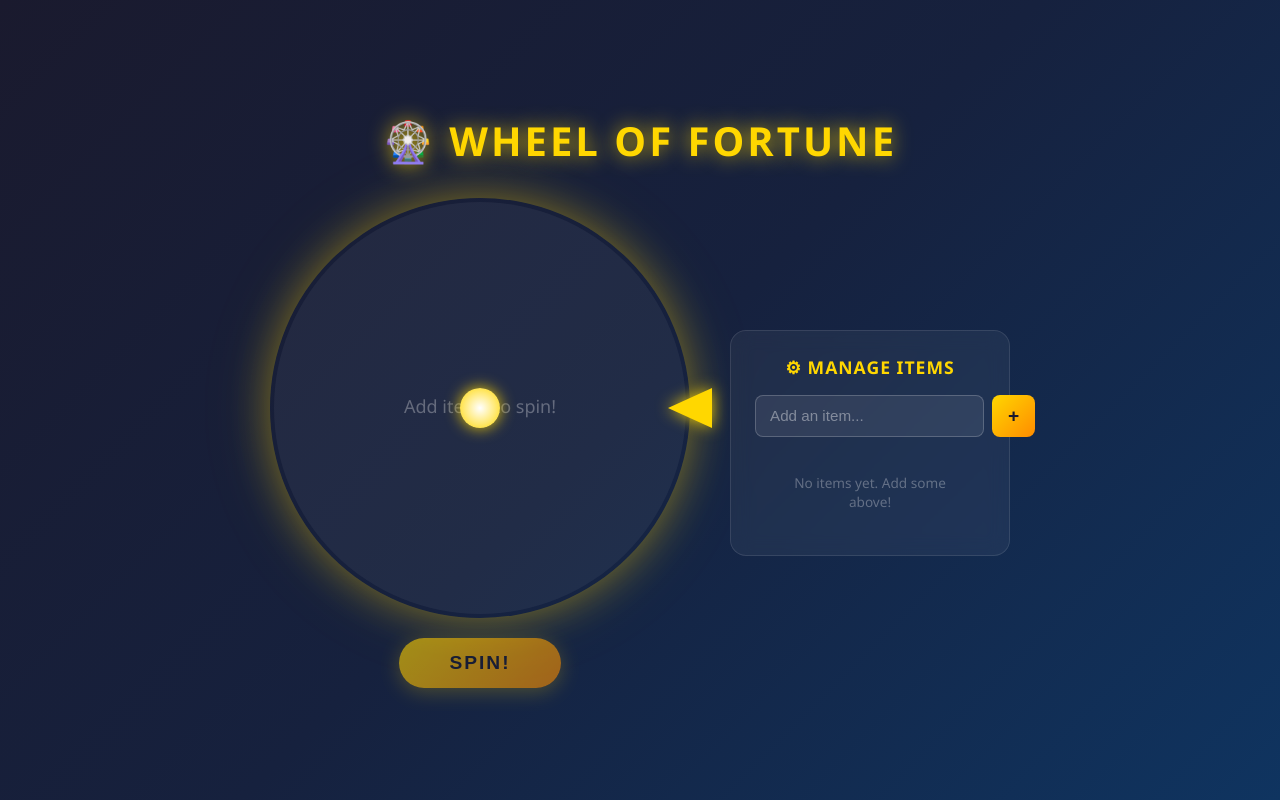
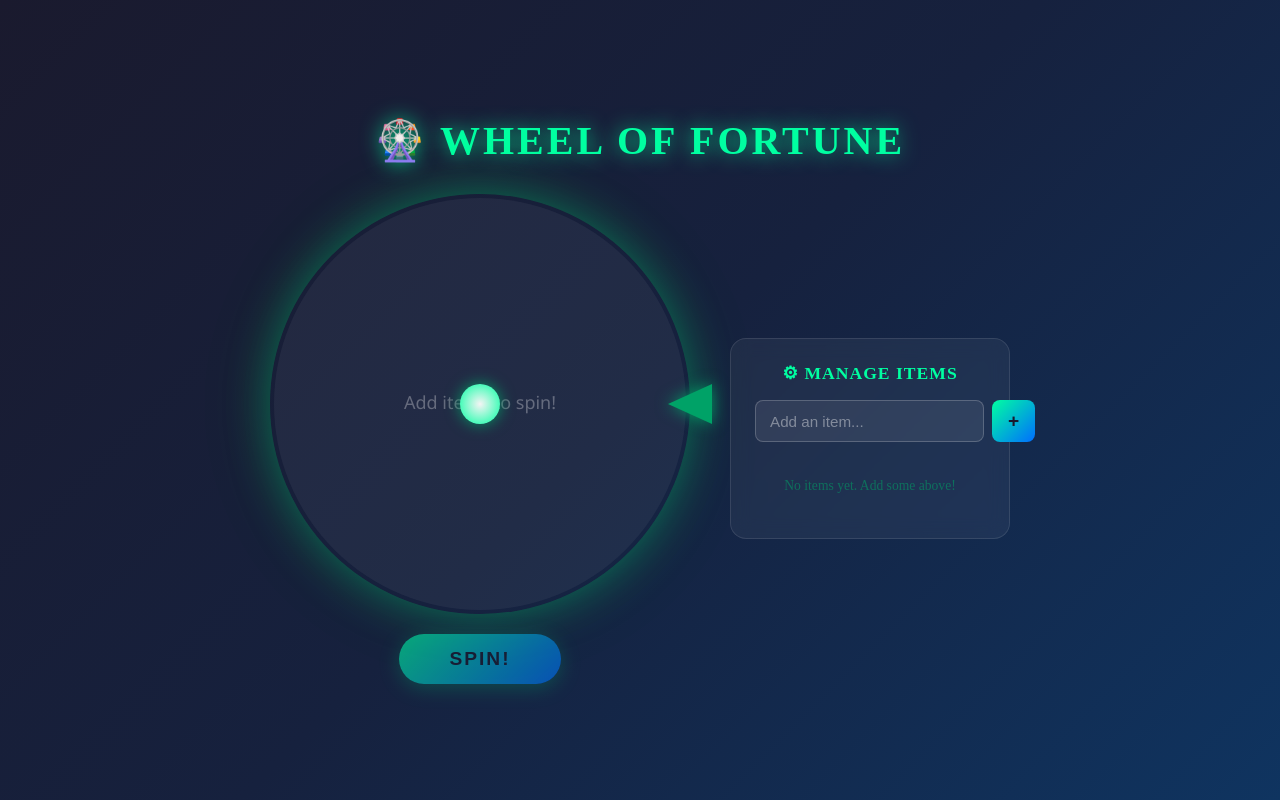
Before and after one commit to LottaMe/wheel-of-fortunate-decisions, a SvelteKit app: page / in a window 1280 px wide. Built offline with nearby package versions, Linux system fonts and the light colour scheme.

Commit message:
Fix colors

```diff
--- a/src/routes/+page.svelte
+++ b/src/routes/+page.svelte
@@ -2,9 +2,7 @@
   import { onMount } from 'svelte';
 
   const COLORS = [
-    '#e74c3c','#e67e22','#f1c40f','#2ecc71','#1abc9c',
-    '#3498db','#9b59b6','#e91e63','#00bcd4','#ff5722',
-    '#8bc34a','#ff9800','#673ab7','#009688','#f44336'
+    '#B66AD9','#D96A95','#D96AD7','#916AD9','#D9716A','#D9B2D8'
   ];
 
   /** @type {string[]} */
@@ -55,7 +53,7 @@
       ctx.closePath();
       ctx.fillStyle = COLORS[i % COLORS.length];
       ctx.fill();
-      ctx.strokeStyle = 'rgba(255,255,255,0.3)';
+      ctx.strokeStyle = 'rgba(0, 162, 103, 0.557)';
       ctx.lineWidth = 2;
       ctx.stroke();
 
@@ -77,7 +75,7 @@
 
     ctx.beginPath();
     ctx.arc(cx, cy, radius, 0, Math.PI * 2);
-    ctx.strokeStyle = 'rgba(255,215,0,0.6)';
+    ctx.strokeStyle = 'rgba(0, 162, 103, 0.557)';
     ctx.lineWidth = 5;
     ctx.stroke();
   }
@@ -206,10 +204,9 @@
 <style>
   :global(*) { margin: 0; padding: 0; box-sizing: border-box; }
   :global(body) {
-    font-family: 'Segoe UI', sans-serif;
     background: linear-gradient(135deg, #1a1a2e 0%, #16213e 50%, #0f3460 100%);
     min-height: 100vh;
-    color: #fff;
+    color: #f4f4f4;
   }
 
   main {
@@ -224,8 +221,8 @@
   h1 {
     font-size: 2.5rem;
     margin-bottom: 30px;
-    text-shadow: 0 0 20px rgba(255,215,0,0.8);
-    color: #ffd700;
+    text-shadow: 0 0 20px rgb(0, 255, 161, 0.8);
+    color: #00ffa1;
     letter-spacing: 3px;
   }
 
@@ -252,7 +249,7 @@
 
   canvas {
     border-radius: 50%;
-    box-shadow: 0 0 40px rgba(255,215,0,0.4), 0 0 80px rgba(255,215,0,0.1);
+    box-shadow: 0 0 40px rgba(0, 162, 103, 0.557), 0 0 80px rgba(0, 255, 30, 0.1);
   }
 
   .pointer {
@@ -264,8 +261,8 @@
     height: 0;
     border-top: 20px solid transparent;
     border-bottom: 20px solid transparent;
-    border-right: 44px solid #ffd700;
-    filter: drop-shadow(0 0 8px rgba(255,215,0,0.9));
+    border-right: 44px solid rgba(0, 162, 103);
+    filter: drop-shadow(0 0 8px rgba(0, 162, 103, 0.9));
     z-index: 10;
   }
 
@@ -276,9 +273,9 @@
     transform: translate(-50%, -50%);
     width: 40px;
     height: 40px;
-    background: radial-gradient(circle, #fff 0%, #ffd700 100%);
+    background: radial-gradient(circle, #f4f4f4 0%, #00ffa1 100%);
     border-radius: 50%;
-    box-shadow: 0 0 15px rgba(255,215,0,0.9);
+    box-shadow: 0 0 15px rgba(0, 162, 103, 0.9);
     z-index: 10;
   }
 
@@ -286,19 +283,19 @@
     padding: 14px 50px;
     font-size: 1.2rem;
     font-weight: bold;
-    background: linear-gradient(135deg, #ffd700, #ff8c00);
+    background: linear-gradient(135deg, #00ffa1, #006eff);
     color: #1a1a2e;
     border: none;
     border-radius: 50px;
     cursor: pointer;
     letter-spacing: 2px;
-    box-shadow: 0 4px 20px rgba(255,215,0,0.4);
+    box-shadow: 0 4px 20px rgba(0, 162, 103, 0.557);
     transition: transform 0.1s, box-shadow 0.1s;
   }
 
   .spin-btn:hover:not(:disabled) {
     transform: scale(1.05);
-    box-shadow: 0 6px 30px rgba(255,215,0,0.6);
+    box-shadow: 0 6px 30px rgba(0, 162, 103, 0.557);
   }
 
   .spin-btn:disabled {
@@ -318,7 +315,7 @@
   .controls h2 {
     font-size: 1.1rem;
     margin-bottom: 16px;
-    color: #ffd700;
+    color: #00ffa1;
     text-align: center;
     letter-spacing: 1px;
   }
@@ -335,20 +332,20 @@
     border-radius: 8px;
     border: 1px solid rgba(255,255,255,0.2);
     background: rgba(255,255,255,0.08);
-    color: #fff;
+    color: #f4f4f4;
     font-size: 0.95rem;
     outline: none;
     transition: border-color 0.2s;
   }
 
-  .input-row input:focus { border-color: #ffd700; }
+  .input-row input:focus { border-color: #00ffa1; }
   .input-row input::placeholder { color: rgba(255,255,255,0.4); }
 
   .input-row button {
     padding: 10px 16px;
     border-radius: 8px;
     border: none;
-    background: linear-gradient(135deg, #ffd700, #ff8c00);
+    background: linear-gradient(135deg, #00ffa1, #006eff);
     color: #1a1a2e;
     font-weight: bold;
     font-size: 1.2rem;
@@ -368,7 +365,7 @@
 
   .items-list::-webkit-scrollbar { width: 4px; }
   .items-list::-webkit-scrollbar-track { background: transparent; }
-  .items-list::-webkit-scrollbar-thumb { background: rgba(255,215,0,0.4); border-radius: 2px; }
+  .items-list::-webkit-scrollbar-thumb { background: rgba(255,255,255,0.4); border-radius: 2px; }
 
   .item-tag {
     display: flex;
@@ -391,11 +388,11 @@
     transition: color 0.2s;
   }
 
-  .item-tag button:hover { color: #000; }
+  .item-tag button:hover { color: #050505; }
 
   .empty-note {
     text-align: center;
-    color: rgba(255,255,255,0.3);
+    color: rgba(0, 162, 103, 0.557);
     font-size: 0.85rem;
     padding: 20px;
   }
@@ -413,11 +410,11 @@
 
   .result-card {
     background: linear-gradient(135deg, #1a1a2e, #0f3460);
-    border: 2px solid #ffd700;
+    border: 2px solid #00ffa1;
     border-radius: 20px;
     padding: 40px 60px;
     text-align: center;
-    box-shadow: 0 0 60px rgba(255,215,0,0.4);
+    box-shadow: 0 0 60px rgba(0, 162, 103, 0.557);
     animation: popIn 0.4s cubic-bezier(0.34,1.56,0.64,1);
   }
 
@@ -425,16 +422,16 @@
 
   .result-card h2 {
     font-size: 2rem;
-    color: #ffd700;
+    color: #00ffa1;
     margin-bottom: 24px;
-    text-shadow: 0 0 20px rgba(255,215,0,0.6);
+    text-shadow: 0 0 20px rgba(0, 162, 103, 0.557);
   }
 
   .result-card button {
     padding: 12px 40px;
     border-radius: 50px;
     border: none;
-    background: linear-gradient(135deg, #ffd700, #ff8c00);
+    background: linear-gradient(135deg, #00ffa1, #006eff);
     color: #1a1a2e;
     font-weight: bold;
     font-size: 1rem;
```
